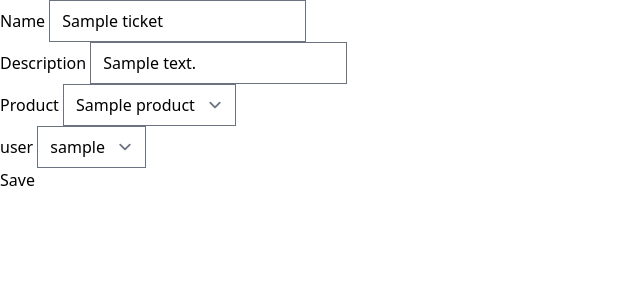
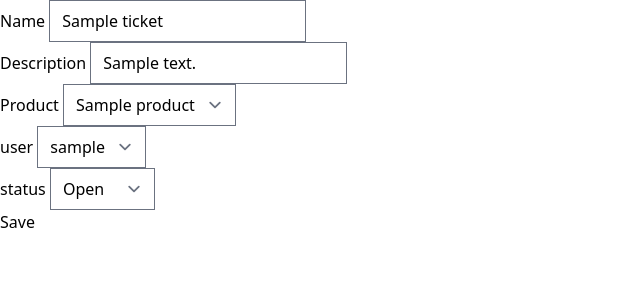
Before and after one commit to LunashaGit/Intranet-Django, a Django app: a page that uses templates/projects/tickets/edit.html in a window 1280 px wide. Shown: the part 48-348 px from the top of the page, without its empty margins (0-640 px from the left). Run offline with Django 4.2, Linux system fonts and the light colour scheme; tables that the repository leaves empty hold one stand-in row (values such as "Sample post"); style sheets or scripts are compiled from the project's sources; some libraries are stand-ins or nearby versions.

Commit message:
Add status tickets

```diff
--- a/appli/urls.py
+++ b/appli/urls.py
@@ -28,6 +28,7 @@ urlpatterns = [
     path("register/", account.views.register, name="register"),
     path("login/", account.views.login, name="login"),
     path("logout/", account.views.logout, name="logout"),
+    path("dashboard/", projects.views.dashboard, name="dashboard"),
     path("create/", projects.views.create, name="create"),
     path("create_category/", projects.views.createCategory, name="create_category"),
     path("create_ticket/", projects.views.createTicket, name="create_ticket"),
--- a/projects/models.py
+++ b/projects/models.py
@@ -28,6 +28,7 @@ class Ticket(BaseModel):
     slug = models.SlugField(max_length=255, unique=True, null=True, blank=True)
     product = models.ForeignKey(Product, on_delete=models.CASCADE, related_name="tickets", null=True, blank=True)
     user = models.ForeignKey(User, on_delete=models.CASCADE, related_name="tickets", null=True, blank=True)
+    status = models.BooleanField(default=True)
 
     def __str__(self):
         return self.name
--- a/projects/views.py
+++ b/projects/views.py
@@ -102,11 +102,12 @@
         description = request.POST['description']
         product = Product.objects.get(name=request.POST['product'])
         user = User.objects.get(username=request.POST['user'])
+        status = request.POST['status']
         if name == '':
             messages.error(request, 'Please add a title')
             return redirect('editTicket')
         else:
-            ticket = Ticket.objects.filter(slug=slug).update(name=name, description=description, slug=slug, product=product, user=user)
+            ticket = Ticket.objects.filter(slug=slug).update(name=name, description=description, slug=slug, product=product, user=user, status=status)
             messages.success(request, 'Ticket updated')
             return redirect('index')
     try:
@@ -179,3 +180,9 @@
         return redirect('index')
     except:
         return render(request, 'projects/404.html')
+
+
+def dashboard(request):
+
+
+    return render(request, 'accounts/dashboard.html')
--- a/templates/projects/tickets/edit.html
+++ b/templates/projects/tickets/edit.html
@@ -35,6 +35,13 @@
             {% endfor %}
         </select>
     </div>
+    <div>
+        <label for="status">status</label>
+        <select name="status" id="status">
+            <option value="True">Open</option>
+            <option value="False">Closed</option>
+        </select>
+    </div>
     <input type="submit" value="Save">
 </form>
 {% endblock %}
```
Also changed, not shown: projects/migrations/0002_ticket_status.py (added).
